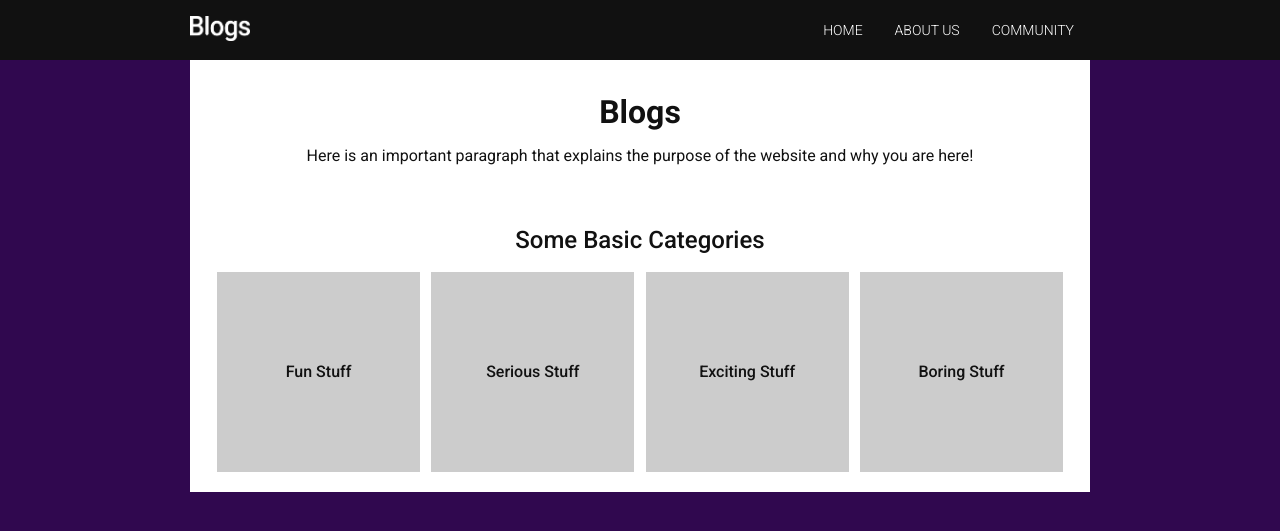
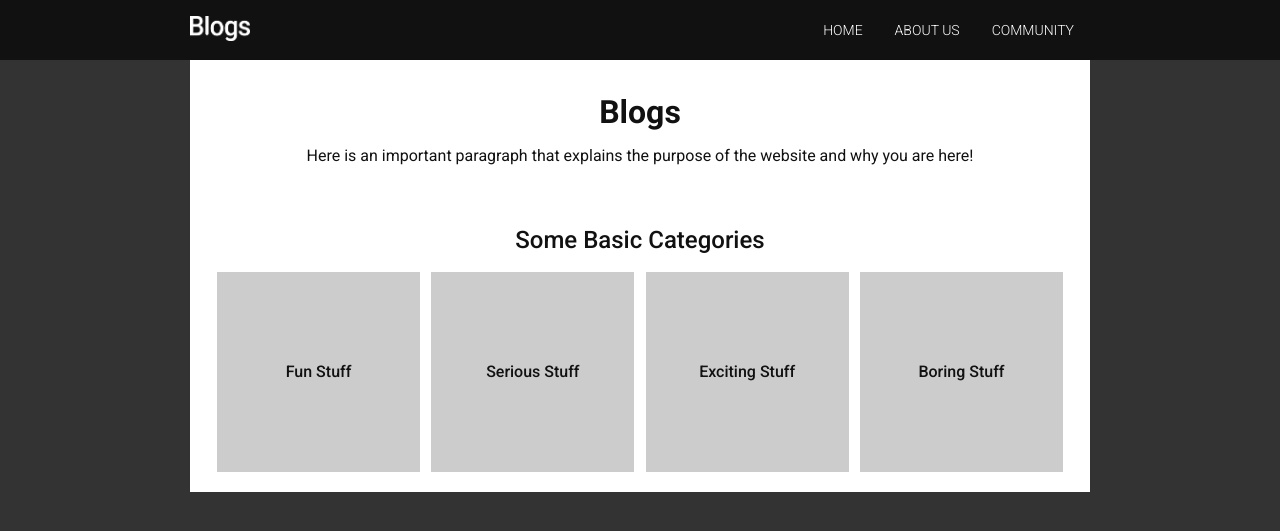
Before and after one commit to swafit/JS_project_phase_1-1, a PHP site: page /blog.html in a window 1280 px wide. Shown: the top 531 px of the page. Run offline with PHP 8.4, Linux system fonts and the light colour scheme.

Commit message:
less purple

```diff
--- a/css/style.css
+++ b/css/style.css
@@ -1,6 +1,6 @@
 body {
-  /*background-color: #333333;*/
-  background-color:#30084f;
+  background-color: #333333;
+  /*background-color:#30084f;*/
 }
 
 .wrapper {
```
